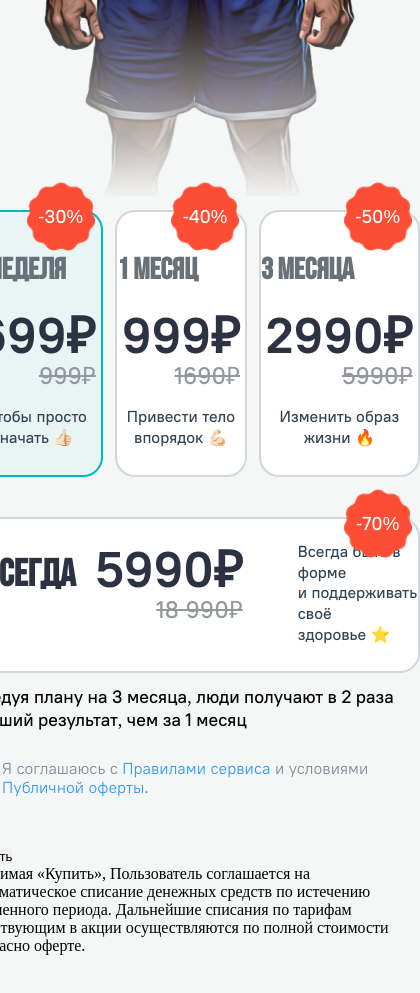
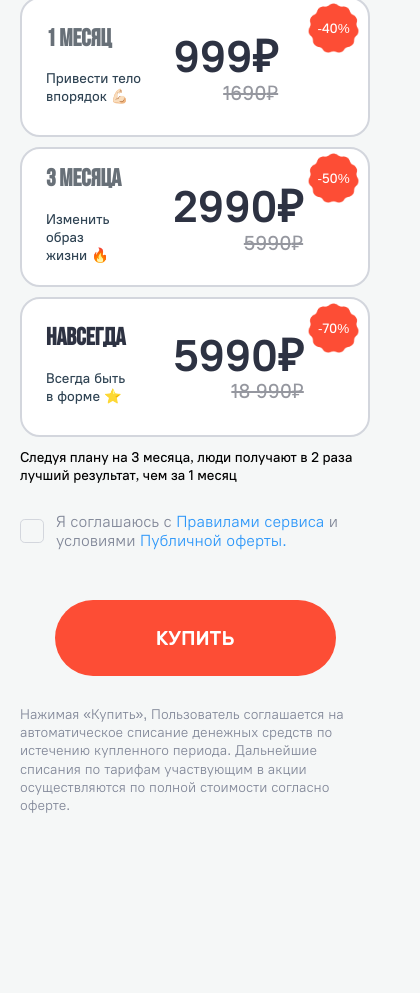
Before and after one commit to Pavel-Prokofev/test_task_4a, a website built with webpack: page src/index.html in a window 390 px wide. Shown: the part 829-1822 px from the top of the page, 420 px wide, since content can reach past the window. After the commit the page ends 1667 px from the top, so only its background shows below. Built offline with nearby package versions, Linux system fonts and the light colour scheme.

Commit message:
css втоорй подход

```diff
--- a/src/index.html
+++ b/src/index.html
@@ -44,7 +44,7 @@
   </header>
 
   <main class="main">
-    <h1 class="basic-title">Выберите подходящий тарифный план</h1>
+    <h1 class="basic-title">Выберите подходящий тарифный&nbsp;план</h1>
 
     <section class="content">
       <div class="content__img-box">
@@ -101,7 +101,8 @@
                 <span class="tariffs__price_relevant"><span class="tariffs__value_relevant">5990₽</span></span>
                 <span class="tariffs__price_irrelevant"><span class="tariffs__value_irrelevant">18 990₽</span></span>
               </div>
-              <p class="tariffs__slogan">Всегда быть в форме и поддерживать своё здоровье&nbsp;⭐️</p>
+              <p class="tariffs__slogan">Всегда быть в&nbsp;форме<span class="tariffs__slogan_variable"> и поддерживать
+                  своё здоровье</span>&nbsp;⭐️</p>
               <input class="tariffs__radio visually-hidden" type="radio" name="tariff" value="forever" id="forever">
               <span class="tariffs__discount">-70%</span>
             </label>
@@ -112,11 +113,14 @@
         <p class="tariffs__guideline">Следуя плану на 3 месяца, люди получают в 2 раза лучший результат, чем за 1 месяц
         </p>
         <label class="tariffs__consent" for="consent">
-          <input class="tariffs__consent-checkbox" type="checkbox" name="consent" id="consent">
+          <div class="tariffs__checkbox-wrap">
+            <input class="tariffs__consent-checkbox" type="checkbox" name="consent" id="consent">
+          </div>
           <span class="tariffs__consent-text">Я соглашаюсь с <a class="tariffs__link" href="#">Правилами сервиса</a> и
             условиями <a class="tariffs__link" href="#">Публичной оферты.</a></span>
         </label>
-        <button class="submit-button" type="submit">Купить</button>
+        <button class="submit-button submit-button_primary" type="submit">Купить</button>
+        <!-- В макете для мобильной версии это предупреждегние пропадает, но я счёл это ошибкой дизайнера и решил проконсультироватоься с заказчиком =))-->
         <p class="tariffs__warning">Нажимая «Купить», Пользователь соглашается на автоматическое списание денежных
           средств по истечению
           купленного периода. Дальнейшие списания по тарифам участвующим в акции осуществляются по полной стоимости
--- a/src/styles/style.css
+++ b/src/styles/style.css
@@ -14,7 +14,7 @@
   justify-content: center;
   align-items: center;
   gap: 15px;
-  position: sticky;
+  /* position: sticky; */
   top: 0;
   z-index: 3;
 }
@@ -22,7 +22,7 @@
 .header__slogan {
   font-family: var(--primary-font), sans-serif;
   font-weight: 700;
-  font-size: 30px;
+  font-size: clamp(1rem, 0.2279rem + 3.2941vw, 1.875rem);
   line-height: 1.3;
   color: var(--primary-color);
 }
@@ -39,9 +39,12 @@
 }
 
 .counter__value {
+  inline-size: 64px;
+  block-size: 64px;
+  text-align: center;
   font-family: var(--tertiary-font), sans-serif;
   font-weight: 400;
-  font-size: 60px;
+  font-size: clamp(2.5rem, 1.3971rem + 4.7059vw, 3.75rem);
   line-height: 1.03;
   color: var(--secondary-accent-color);
 }
@@ -50,30 +53,32 @@
   opacity: 0.5;
   fill: var(--secondary-accent-color);
   flex-grow: 1;
-  inline-size: 5px;
+  inline-size: clamp(0.25rem, 0.1949rem + 0.2353vw, 0.3125rem);
 }
 
 .counter__title {
   min-block-size: 21px;
   font-family: var(--primary-font), sans-serif;
   font-weight: 700;
-  font-size: 16px;
+  font-size: clamp(0.875rem, 0.7647rem + 0.4706vw, 1rem);
   line-height: 1.3;
   color: var(--tertiary-accent-color);
 }
 
 .main {
   max-inline-size: 1440px;
+  min-inline-size: 300px;
+  padding: clamp(1.25rem, 0.864rem + 1.6471vw, 1.6875rem) 20px
+    clamp(1.25rem, -3.5478rem + 20.4706vw, 6.6875rem);
 }
 
 .basic-title {
   text-align: center;
   font-family: var(--secondary-font), sans-serif;
   font-weight: 700;
-  font-size: 40px;
+  font-size: clamp(1.5rem, 0.6176rem + 3.7647vw, 2.5rem);
   line-height: 1.1;
   letter-spacing: 1%;
-  padding-block-start: 27px;
   text-transform: uppercase;
 }
 
@@ -83,7 +88,7 @@
   justify-content: center;
   column-gap: 79px;
   row-gap: 10px;
-  padding-block: 68px 107px;
+  padding-block-start: clamp(1.25rem, -1.3971rem + 11.2941vw, 4.25rem);
 }
 
 .content__img-box {
@@ -159,7 +164,7 @@
 
 .tariffs__title {
   font-family: var(--tertiary-font), sans-serif;
-  font-size: 30px;
+  font-size: clamp(1.5rem, 1.1691rem + 1.4118vw, 1.875rem);
   line-height: 1;
   color: var(--quaternary-color);
   text-transform: lowercase;
@@ -167,7 +172,7 @@
 }
 
 .tariffs__tariff:last-of-type .tariffs__title {
-  font-size: 38px;
+  font-size: clamp(1.5rem, 0.7279rem + 3.2941vw, 2.375rem);
   color: var(--primary-color);
   margin-inline-start: 0;
   padding-block-start: 16px;
@@ -186,7 +191,7 @@
 
 .tariffs__price_relevant {
   font-weight: 700;
-  font-size: 50px;
+  font-size: clamp(2.75rem, 2.4191rem + 1.4118vw, 3.125rem);
   line-height: 1.1;
   color: var(--primary-color);
 }
@@ -194,8 +199,9 @@
 .tariffs__price_irrelevant {
   text-align: end;
   font-weight: 500;
-  font-size: 24px;
+  font-size: clamp(1.25rem, 1.0294rem + 0.9412vw, 1.5rem);
   line-height: 1.1;
+  min-block-size: calc(clamp(1.25rem, 1.0294rem + 0.9412vw, 1.5rem) * 1.1);
   color: var(--fivefold-color);
   text-decoration: line-through;
 }
@@ -203,7 +209,7 @@
 .tariffs__slogan {
   font-family: var(--primary-font), sans-serif;
   font-weight: 500;
-  font-size: 16px;
+  font-size: clamp(0.875rem, 0.7647rem + 0.4706vw, 1rem);
   line-height: 1.3;
   color: var(--secondary-color);
   text-align: center;
@@ -215,7 +221,7 @@
 }
 
 .tariffs__discount {
-  inline-size: 70px;
+  inline-size: clamp(3.125rem, 2.0221rem + 4.7059vw, 4.375rem);
   aspect-ratio: 1/1;
   position: absolute;
   top: -30px;
@@ -226,16 +232,16 @@
   background: url("../images/star.png") no-repeat center / contain;
   font-family: var(--primary-font), sans-serif;
   font-weight: 500;
-  font-size: 18.67px;
+  font-size: clamp(0.833125rem, 0.5386rem + 1.2565vw, 1.166875rem);
   line-height: 1.3;
   color: var(--tertiary-color);
 }
 
 .tariffs__guideline {
-  padding-block-start: 12.79px;
+  padding-block-start: clamp(0.75rem, 0.7064rem + 0.1859vw, 0.799375rem);
   font-family: var(--primary-font);
   font-weight: 500;
-  font-size: 18px;
+  font-size: clamp(0.875rem, 0.6544rem + 0.9412vw, 1.125rem);
   line-height: 1.3;
 }
 
@@ -249,11 +255,17 @@
   font-weight: 400;
 }
 
+.tariffs__checkbox-wrap {
+  inline-size: 24px;
+  block-size: 24px;
+}
+
 .tariffs__consent-checkbox {
   appearance: none;
-  margin: 0;
   inline-size: 24px;
   block-size: 24px;
+  display: flex;
+  margin: 0;
   border: 1px solid var(--border-color);
   border-radius: 4.8px;
   font-size: 16px;
@@ -261,12 +273,13 @@
 }
 
 .tariffs__consent-checkbox:checked {
-  border: 1px solid var(--accent-border-color);
-  background: var(--accent-border-color) url(../images/cheked.png) no-repeat center;
+  background-color: var(--accent-border-color);
+  background: var(--accent-border-color) url(../images/cheked.png) no-repeat
+    center;
 }
 
 .tariffs__consent-text {
-  max-inline-size: 418px;
+  max-inline-size: clamp(17.4375rem, 9.7721rem + 32.7059vw, 26.125rem);
   color: var(--tertiary-accent-color);
 }
 
@@ -274,3 +287,104 @@
   color: var(--quaternary-accent-color);
   text-decoration: none;
 }
+
+.submit-button {
+  background-color: var(--primary-accent-color);
+  display: flex;
+  justify-content: center;
+  align-items: center;
+  font-family: var(--secondary-font), sans-serif;
+  font-weight: 400;
+  font-size: 20px;
+  line-height: 1;
+  color: var(--tertiary-color);
+}
+
+.submit-button_primary {
+  max-inline-size: 281px;
+  inline-size: 100%;
+  block-size: 76px;
+  border-radius: 60px;
+  text-transform: uppercase;
+}
+
+.tariffs__warning {
+  font-family: var(--primary-font), sans-serif;
+  font-weight: 400;
+  font-size: 14px;
+  line-height: 1.3;
+  color: var(--tertiary-accent-color);
+  padding-block-start: 30px;
+}
+
+@media (width<800px) {
+  .content__img-box {
+    margin-inline: 29px;
+  }
+
+  .tariffs__wrap {
+    display: flex;
+    flex-direction: column;
+    row-gap: 10px;
+  }
+
+  .tariffs__tariff,
+  .tariffs__tariff:last-of-type {
+    min-block-size: 140px;
+  }
+
+  .tariffs__tariff:last-of-type .tariffs__label {
+    display: grid;
+  }
+
+  .tariffs__label,
+  .tariffs__tariff:last-of-type .tariffs__label {
+    padding: 5px 10px 5px 24px;
+    grid-template-columns: clamp(6.25rem, 0.7353rem + 23.5294vw, 12.5rem) auto;
+    grid-template-rows: repeat(2, auto);
+    justify-content: start;
+    align-items: center;
+    column-gap: 24px;
+    row-gap: 18px;
+  }
+
+  .tariffs__title {
+    margin-inline-start: 0;
+    align-self: self-end;
+  }
+
+  .tariffs__tariff:last-of-type .tariffs__title {
+    padding-block-start: 0;
+  }
+
+  .tariffs__prices-box {
+    grid-column: 2 /3;
+    grid-row: 1 / 3;
+  }
+
+  .tariffs__tariff:last-of-type .tariffs__prices-box {
+    padding: 0;
+  }
+
+  .tariffs__slogan {
+    align-self: self-start;
+    text-align: start;
+  }
+
+  .tariffs__tariff:last-of-type .tariffs__slogan {
+    align-self: self-start;
+  }
+
+  .tariffs__slogan_variable {
+    display: none;
+  }
+
+  .tariffs__discount {
+    top: 4px;
+    right: 9px;
+  }
+
+  .submit-button {
+    margin: auto;
+  }
+}
```
